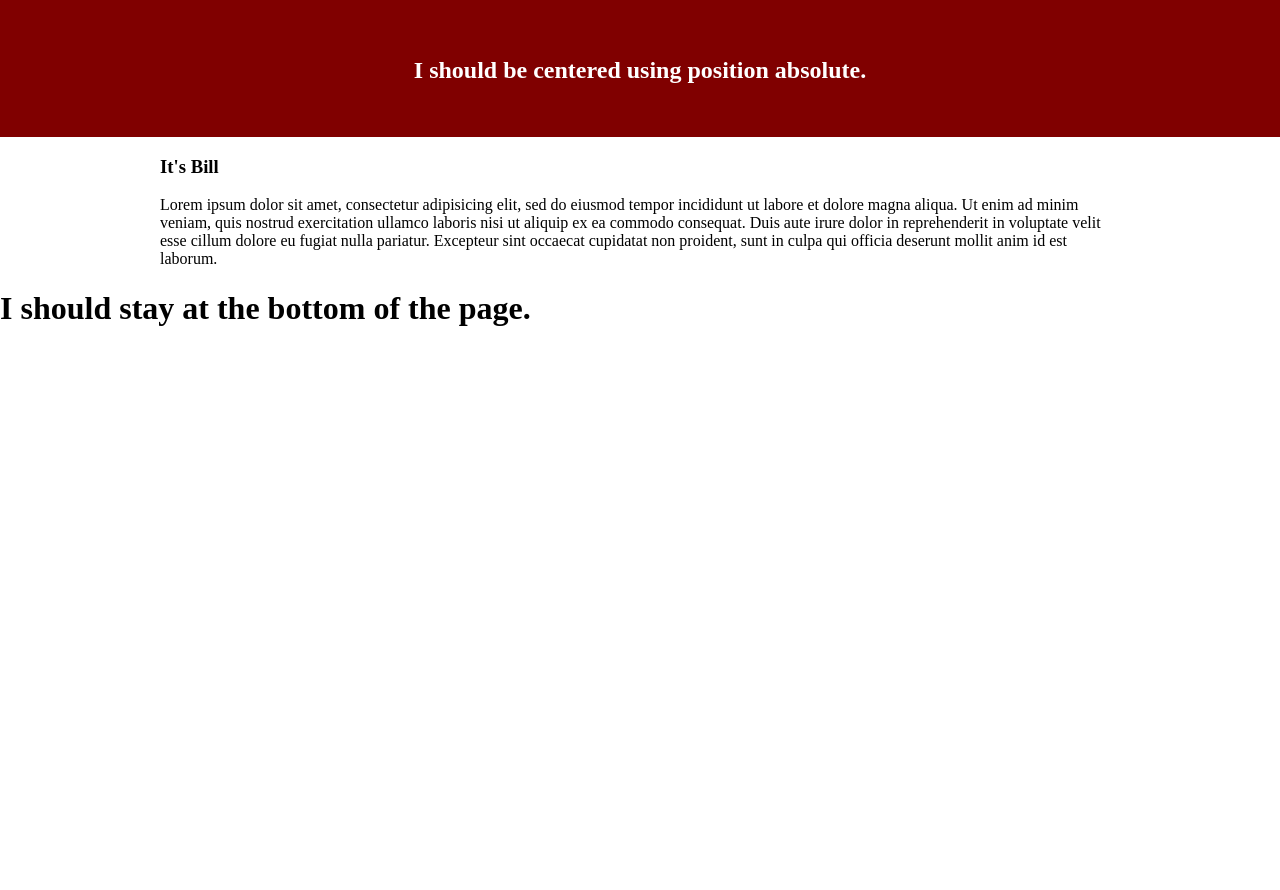
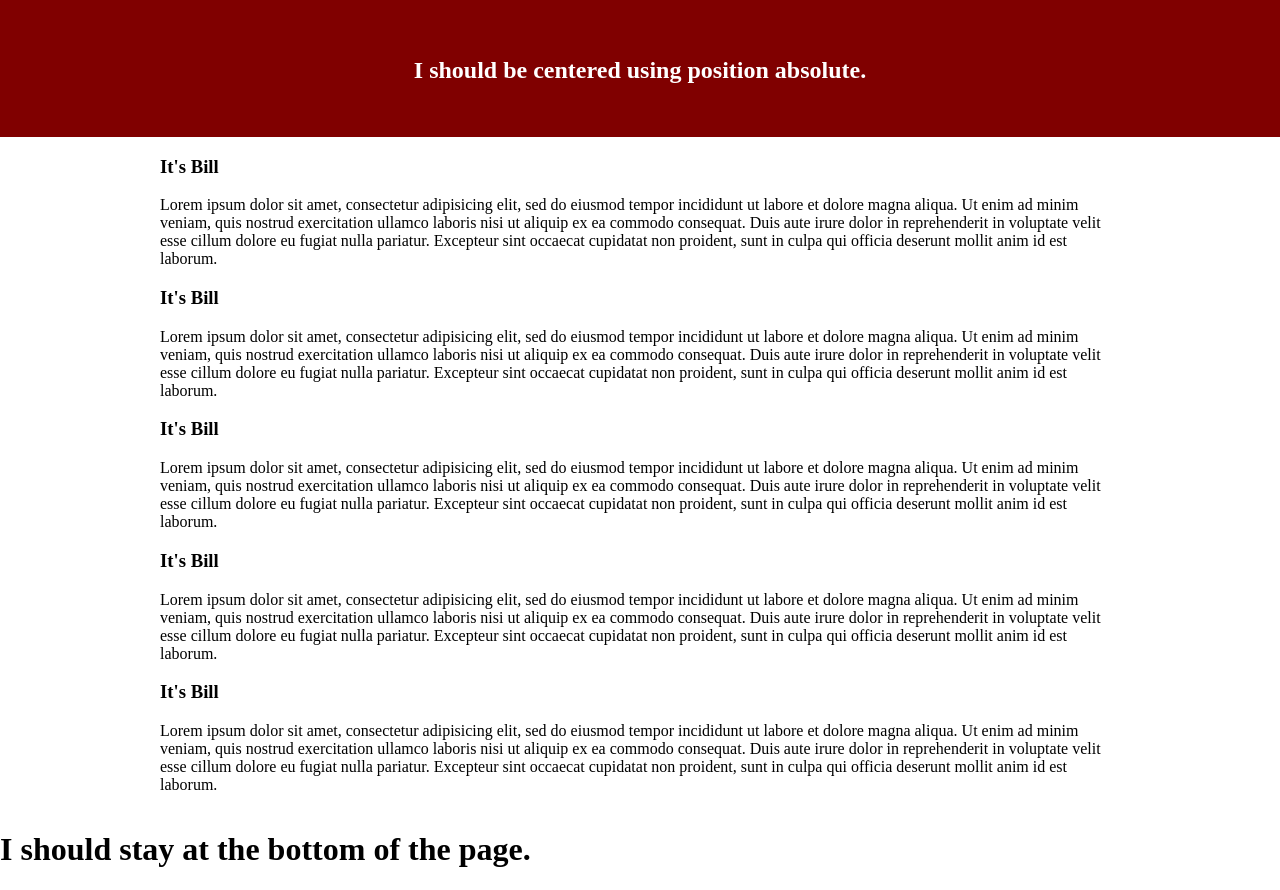
Before and after one commit to derrickbray/05-flex-practice, a website: page public/index.html in a window 1280 px wide. Shown: the part 300-1190 px from the top of the page. Before the commit the page ends 800 px from the top, so only its background shows below. Drawn offline with nearby package versions, Linux system fonts and the light colour scheme; files that its build step writes are made by us from their sources.

Commit message:
more style on grid

```diff
--- a/public/index.html
+++ b/public/index.html
@@ -45,6 +45,34 @@
               Lorem ipsum dolor sit amet, consectetur adipisicing elit, sed do eiusmod tempor incididunt ut labore et dolore magna aliqua. Ut enim ad minim veniam, quis nostrud exercitation ullamco laboris nisi ut aliquip ex ea commodo consequat. Duis aute irure dolor in reprehenderit in voluptate velit esse cillum dolore eu fugiat nulla pariatur. Excepteur sint occaecat cupidatat non proident, sunt in culpa qui officia deserunt mollit anim id est laborum.
             </p></div>
           </div>
+          <div class="grid__boxes-ind">
+            <div class="grid__boxes-ind__img"><a href="bill.jpeg"></a></div>
+            <div class="grid__boxes-ind__title"><h3>It's Bill</h3></div>
+            <div class="grid__boxes-ind__txt"><p>
+              Lorem ipsum dolor sit amet, consectetur adipisicing elit, sed do eiusmod tempor incididunt ut labore et dolore magna aliqua. Ut enim ad minim veniam, quis nostrud exercitation ullamco laboris nisi ut aliquip ex ea commodo consequat. Duis aute irure dolor in reprehenderit in voluptate velit esse cillum dolore eu fugiat nulla pariatur. Excepteur sint occaecat cupidatat non proident, sunt in culpa qui officia deserunt mollit anim id est laborum.
+            </p></div>
+          </div>
+          <div class="grid__boxes-ind">
+            <div class="grid__boxes-ind__img"><a href="bill.jpeg"></a></div>
+            <div class="grid__boxes-ind__title"><h3>It's Bill</h3></div>
+            <div class="grid__boxes-ind__txt"><p>
+              Lorem ipsum dolor sit amet, consectetur adipisicing elit, sed do eiusmod tempor incididunt ut labore et dolore magna aliqua. Ut enim ad minim veniam, quis nostrud exercitation ullamco laboris nisi ut aliquip ex ea commodo consequat. Duis aute irure dolor in reprehenderit in voluptate velit esse cillum dolore eu fugiat nulla pariatur. Excepteur sint occaecat cupidatat non proident, sunt in culpa qui officia deserunt mollit anim id est laborum.
+            </p></div>
+          </div>
+          <div class="grid__boxes-ind">
+            <div class="grid__boxes-ind__img"><a href="bill.jpeg"></a></div>
+            <div class="grid__boxes-ind__title"><h3>It's Bill</h3></div>
+            <div class="grid__boxes-ind__txt"><p>
+              Lorem ipsum dolor sit amet, consectetur adipisicing elit, sed do eiusmod tempor incididunt ut labore et dolore magna aliqua. Ut enim ad minim veniam, quis nostrud exercitation ullamco laboris nisi ut aliquip ex ea commodo consequat. Duis aute irure dolor in reprehenderit in voluptate velit esse cillum dolore eu fugiat nulla pariatur. Excepteur sint occaecat cupidatat non proident, sunt in culpa qui officia deserunt mollit anim id est laborum.
+            </p></div>
+          </div>
+          <div class="grid__boxes-ind">
+            <div class="grid__boxes-ind__img"><a href="bill.jpeg"></a></div>
+            <div class="grid__boxes-ind__title"><h3>It's Bill</h3></div>
+            <div class="grid__boxes-ind__txt"><p>
+              Lorem ipsum dolor sit amet, consectetur adipisicing elit, sed do eiusmod tempor incididunt ut labore et dolore magna aliqua. Ut enim ad minim veniam, quis nostrud exercitation ullamco laboris nisi ut aliquip ex ea commodo consequat. Duis aute irure dolor in reprehenderit in voluptate velit esse cillum dolore eu fugiat nulla pariatur. Excepteur sint occaecat cupidatat non proident, sunt in culpa qui officia deserunt mollit anim id est laborum.
+            </p></div>
+          </div>
 
 
 
--- a/styles/app.scss
+++ b/styles/app.scss
@@ -8,21 +8,27 @@ $fa-font-path: '//netdna.bootstrapcdn.com/font-awesome/4.3.0/fonts';
 @import 'hero';
 
 .grid {
+display: flex;
 
-.__boxes{
+.__boxes {
+  display: flex;
+  width: calc(100% / 5 - 2rem);
+
 
 }
-.-ind {
+}
 
-.__img{
+.grid__boxes-ind {
 
-}
-.__title{
+.__img {
 
 }
 
-.__txt{
+.__title {
+
+}
+
+.__txt {
 
 }
 }
-}
```
